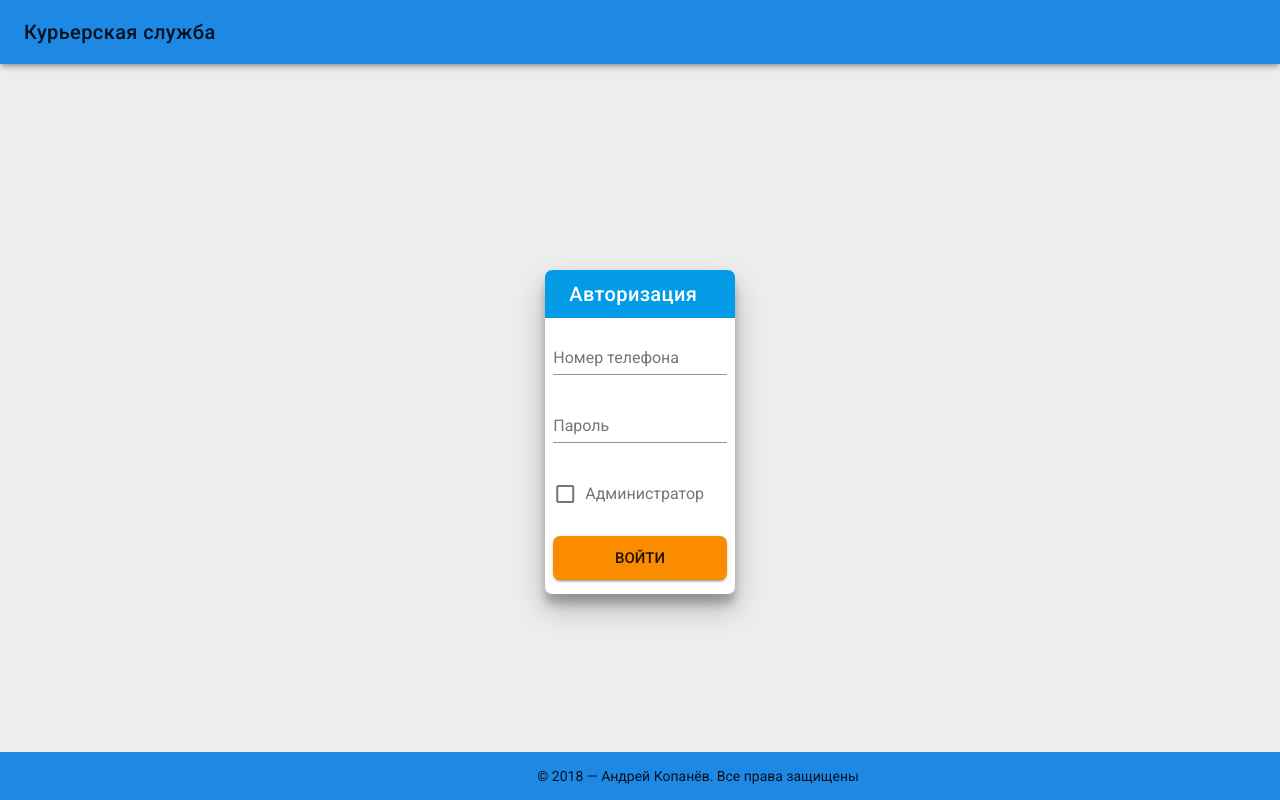
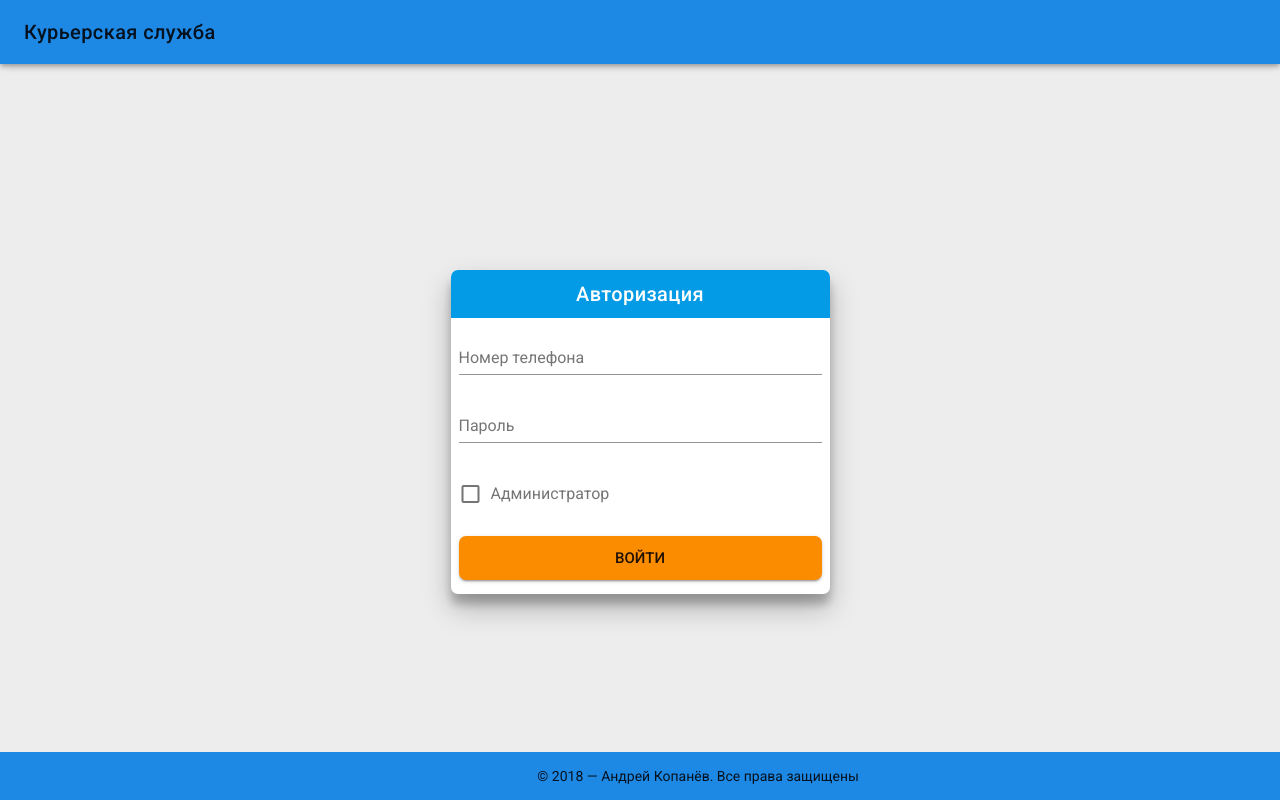
Before and after one commit to hawkinfly/courier-service, a Vue app in the folder client/: page /#/ in a window 1280 px wide. Built offline with nearby package versions, Linux system fonts and the light colour scheme.

Commit message:
Отредактирована форма логина

```diff
--- a/client/src/components/Login.vue
+++ b/client/src/components/Login.vue
@@ -1,10 +1,12 @@
 <template>
 <v-container>
   <v-layout justify-center align-center class="fullheight">
-    <v-flex md2>
+    <v-flex md6 lg4 xl3>
       <v-form v-model="valid" class="form_auth" justify-center v-on:submit.prevent>
         <v-toolbar flat dense class="light-blue darken-1" dark>
-          <v-toolbar-title>Авторизация</v-toolbar-title>
+          <v-layout justify-center align-center>
+          <v-toolbar-title class="ml-0">Авторизация</v-toolbar-title>
+          </v-layout>
         </v-toolbar>
         <div class="input-form">
         <v-text-field
```
